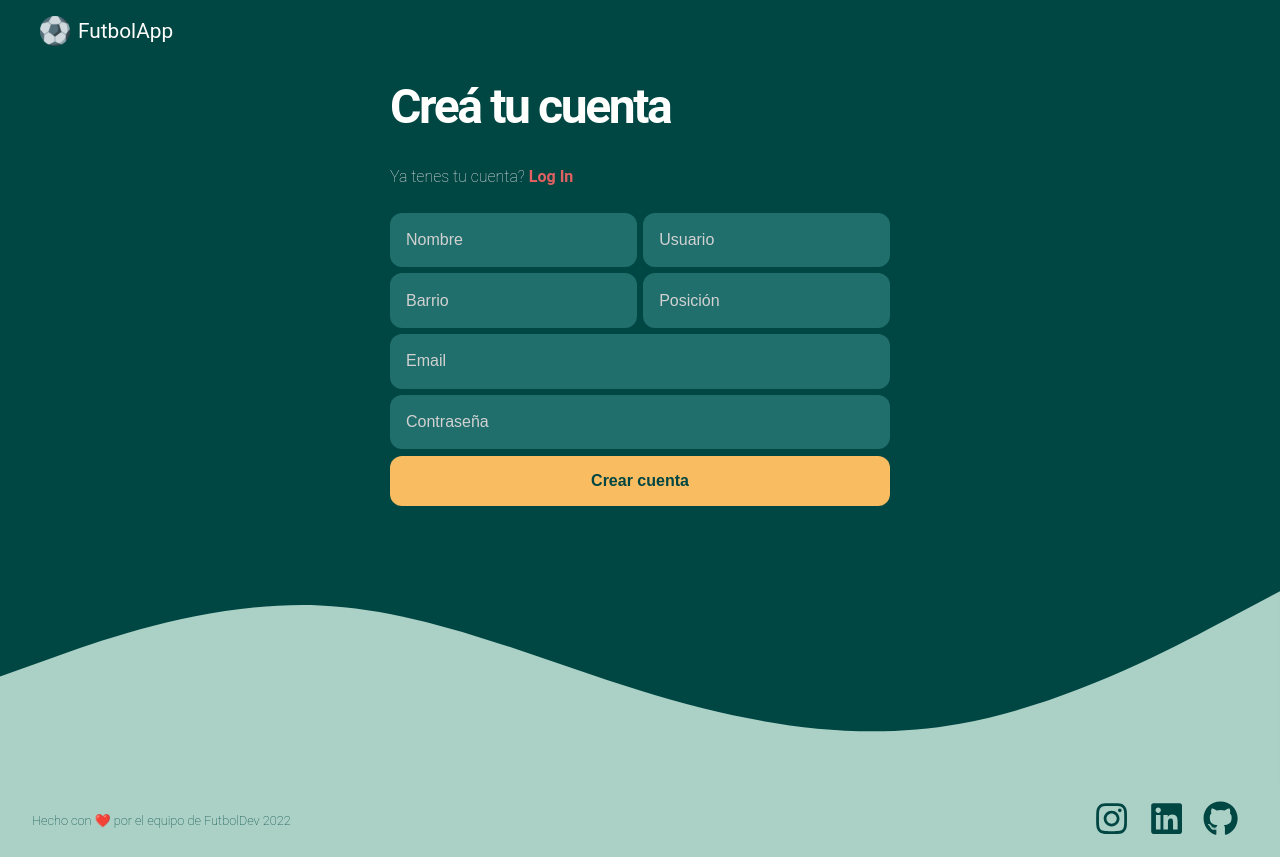
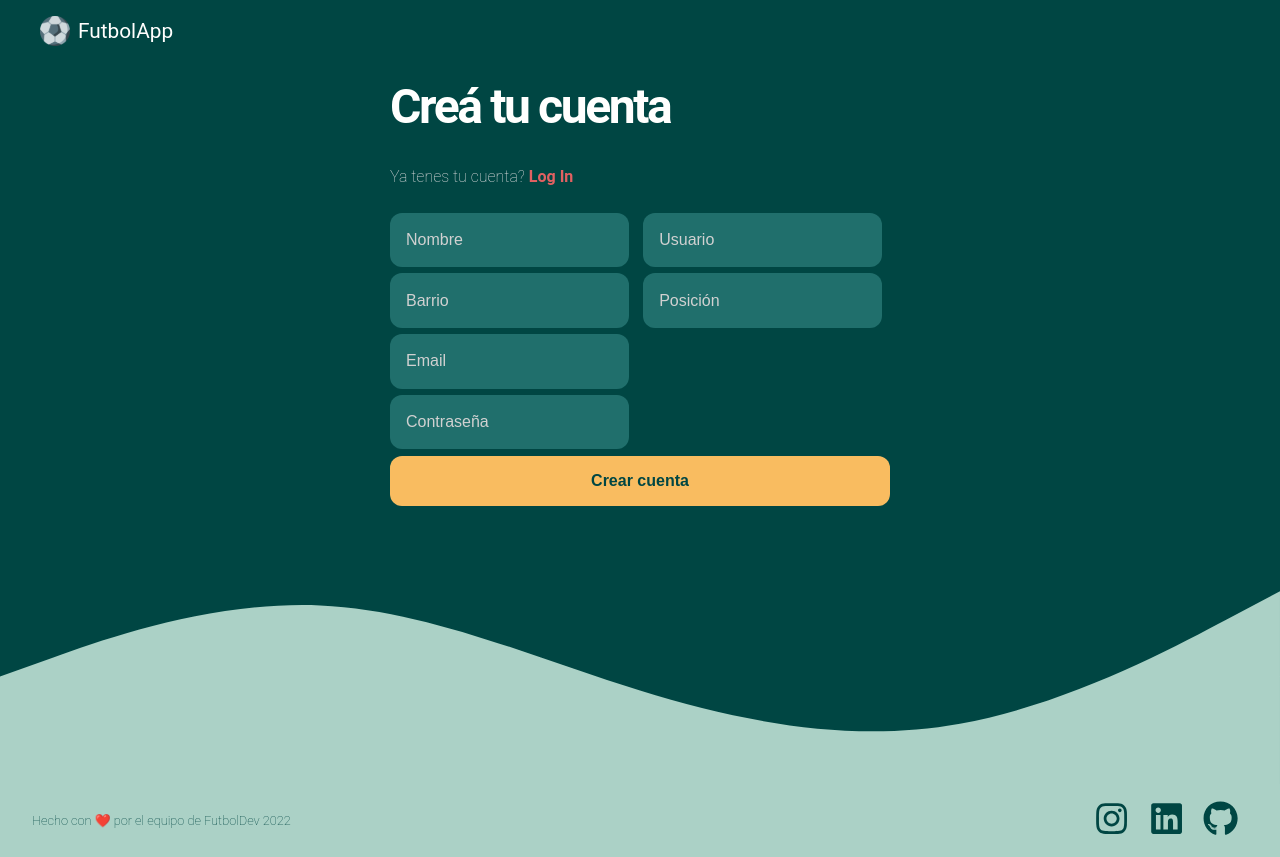
Before and after one commit to macbenites/pg-frontend, a React (Create React App) app: page /signin in a window 1280 px wide. Built offline with nearby package versions, Linux system fonts and the light colour scheme.

Commit message:
Add button Google / Facebook - Add validation React-hook-form

```diff
--- a/package.json
+++ b/package.json
@@ -8,7 +8,9 @@
     "@testing-library/user-event": "^13.5.0",
     "react": "^17.0.2",
     "react-dom": "^17.0.2",
+    "react-facebook-login": "^4.1.1",
     "react-google-login": "^5.2.2",
+    "react-hook-form": "^7.26.0",
     "react-icons": "^4.3.1",
     "react-redux": "^7.2.6",
     "react-router-dom": "^6.2.1",
--- a/src/Components/Login.jsx
+++ b/src/Components/Login.jsx
@@ -1,58 +1,119 @@
 import React from "react";
 import Logo from "./Logo";
-import { LoginDiv, BtnGoogle, BtnLogIn } from "../Styles/Login.js";
-import { InputUser, InputPassword } from "../Styles/SignIn";
+import {
+  LoginDiv,
+  BtnGoogle,
+  BtnLogIn,
+  BtnFacebook,
+  BtnApple,
+  ErrorMessage,
+} from "../Styles/Login.js";
+import { InputUser, InputPassword } from "../Styles/reusable/ContainerInput";
+import { InputForm } from "../Styles/reusable/Input";
+import FacebookLogin from "react-facebook-login";
+import GoogleLogin from "react-google-login";
+import { useForm } from "react-hook-form";
 
 export default function Login() {
-  //742910100228-bf1uk5tddd041i1fvd8bjcg77fk7qkmo.apps.googleusercontent.com// credencial google
+  const {
+    register,
+    handleSubmit,
+    reset,
+    formState: { errors },
+  } = useForm();
+  //742910100228-bf1uk5tddd041i1fvd8bjcg77fk7qkmo.apps.googleusercontent.com
+  // credencial google
+  //658093002098339 -- creedencial Facebook
+
+  const onSubmit = (event) => {
+    console.log(event);
+    // event.target.reset();
+    reset();
+  };
 
   const responseGoogle = (response) => {
     console.log(response);
     console.log(response.profileObj);
   };
+
+  const responseFacebook = (response) => {
+    console.log(response);
+  };
+
+  const componentClicked = () => {
+    console.log("logueado");
+  };
+
   return (
     <div>
       <Logo />
       <LoginDiv>
         <h4>Ingresa a tu cuenta</h4>
-        <form>
-          <InputUser
+        <form onSubmit={handleSubmit(onSubmit)}>
+          <InputUser>
+            <InputForm
               type="text"
               name="username"
               placeholder="Usuario"
               autoComplete="off"
+              {...register("username", {
+                required: {
+                  value: true,
+                  message: "** Campo requerido",
+                },
+                pattern: {
+                  value: /^[a-zA-Z0-9_-]{4,20}$/,
+                  message: "** El formato del usuario ingresado no es correcto",
+                },
+              })}
             />
-          <InputPassword
+            <ErrorMessage>{errors?.username?.message}</ErrorMessage>
+          </InputUser>
+          <InputPassword>
+            <InputForm
               type="password"
               name="password"
               placeholder="Contraseña"
+              {...register("password", {
+                required: {
+                  value: true,
+                  message: "** Campo requerido",
+                },
+                pattern: {
+                  value: /^.{6,12}$/,
+                  message:
+                    "** La contraseña debe contener entre 4 y 12 caracteres",
+                },
+              })}
               autoComplete="off"
             />
+            <ErrorMessage>{errors?.password?.message}</ErrorMessage>
+          </InputPassword>
           <BtnLogIn primary type="submit">
             Ingresar
           </BtnLogIn>
-          <div>/</div>
-          <BtnGoogle
+          <span>/</span>
+          <BtnGoogle>
+            <GoogleLogin
               clientId="742910100228-bf1uk5tddd041i1fvd8bjcg77fk7qkmo.apps.googleusercontent.com"
               buttonText="Ingresar con Google"
               onSuccess={responseGoogle}
               onFailure={responseGoogle}
               cookiePolicy={"single_host_origin"}
             />
-          <BtnGoogle
-            clientId="742910100228-bf1uk5tddd041i1fvd8bjcg77fk7qkmo.apps.googleusercontent.com"
-            buttonText="Ingresar con Google"
-            onSuccess={responseGoogle}
-            onFailure={responseGoogle}
-            cookiePolicy={"single_host_origin"}
+          </BtnGoogle>
+          <BtnFacebook>
+            <FacebookLogin
+              appId="658093002098339"
+              autoLoad={false}
+              fields="name,email,picture"
+              onClick={componentClicked}
+              callback={responseFacebook}
+              icon="fa-facebook"
+              textButton="Ingresa con facebook"
             />
-          <BtnGoogle
-            clientId="742910100228-bf1uk5tddd041i1fvd8bjcg77fk7qkmo.apps.googleusercontent.com"
-            buttonText="Ingresar con Google"
-            onSuccess={responseGoogle}
-            onFailure={responseGoogle}
-            cookiePolicy={"single_host_origin"}
-          />
+          </BtnFacebook>
+          <BtnApple type="button">Apple</BtnApple>
         </form>
       </LoginDiv>
     </div>
--- a/src/Components/SignIn.jsx
+++ b/src/Components/SignIn.jsx
@@ -2,18 +2,16 @@ import React, { useState } from "react";
 // import { useDispatch } from "react-redux";
 import { useNavigate } from "react-router-dom";
 import Logo from "./Logo";
+import { SignInDiv, LinkToSignIn, BtnSignIn } from "../Styles/SignIn";
+import { InputForm } from "../Styles/reusable/Input";
 import {
-  SignInDiv,
-  LinkToSignIn,
   InputUser,
   InputName,
   InputBarrio,
   InputPosition,
   InputEmail,
   InputPassword,
-  BtnSignIn,
-} from "../Styles/SignIn";
-
+} from "../Styles/reusable/ContainerInput";
 function SignIn() {
   // const dispatch = useDispatch()
   const navigate = useNavigate();
@@ -69,7 +67,8 @@ function SignIn() {
           Ya tenes tu cuenta?<LinkToSignIn to="/login"> Log In</LinkToSignIn>
         </h5>
         <form>
-          <InputName
+          <InputName>
+            <InputForm
               type="text"
               autoComplete="off"
               value={input.name}
@@ -77,8 +76,9 @@ function SignIn() {
               onChange={(e) => handleChange(e)}
               placeholder="Nombre"
             />
-
-          <InputUser
+          </InputName>
+          <InputUser>
+            <InputForm
               type="text"
               autoComplete="off"
               value={input.username}
@@ -86,8 +86,9 @@ function SignIn() {
               onChange={(e) => handleChange(e)}
               placeholder="Usuario"
             />
-
-          <InputBarrio
+          </InputUser>
+          <InputBarrio>
+            <InputForm
               type="text"
               autoComplete="off"
               value={input.neighborhood}
@@ -95,8 +96,9 @@ function SignIn() {
               onChange={(e) => handleChange(e)}
               placeholder="Barrio"
             />
-
-          <InputPosition
+          </InputBarrio>
+          <InputPosition>
+            <InputForm
               type="text"
               autoComplete="off"
               value={input.position}
@@ -104,8 +106,9 @@ function SignIn() {
               onChange={(e) => handleChange(e)}
               placeholder="Posición"
             />
-
-          <InputEmail
+          </InputPosition>
+          <InputEmail>
+            <InputForm
               type="email"
               autoComplete="off"
               value={input.email}
@@ -113,8 +116,9 @@ function SignIn() {
               onChange={(e) => handleChange(e)}
               placeholder="Email"
             />
-
-          <InputPassword
+          </InputEmail>
+          <InputPassword>
+            <InputForm
               type="password"
               autoComplete="off"
               value={input.password}
@@ -122,7 +126,7 @@ function SignIn() {
               onChange={(e) => handleChange(e)}
               placeholder="Contraseña"
             />
-
+          </InputPassword>
           <BtnSignIn
             primary
             type="submit"
--- a/src/Styles/Login.js
+++ b/src/Styles/Login.js
@@ -1,11 +1,18 @@
 import styled from "styled-components";
-import GoogleLogin from "react-google-login";
 import { Button } from "../Styles/reusable/Button";
 
-export const BtnGoogle = styled(GoogleLogin)`
+export const BtnGoogle = styled.div`
+  margin: auto;
   grid-area: google;
-  background-color: transparent;
-  border-radius: 1rem;
+`;
+
+export const BtnFacebook = styled.div`
+  margin: auto;
+  grid-area: facebook;
+`;
+
+export const BtnApple = styled(Button)`
+  grid-area: apple;
 `;
 
 export const LoginDiv = styled.div`
@@ -22,20 +29,19 @@ export const LoginDiv = styled.div`
 
   form {
     display: grid;
-    grid-gap: 0.4rem;
+    grid-gap: 2rem;
     grid-template-columns: 1fr;
+    grid-template-rows: auto;
     grid-template-areas:
       "username"
       "password"
       "btnlogin"
       "icon"
       "google"
-      "google"
-      "google"
-      ;
-    grid-template-rows: auto;
+      "facebook"
+      "apple";
   }
-  div {
+  span {
     display: flex;
     justify-content: center;
     align-items: center;
@@ -43,25 +49,30 @@ export const LoginDiv = styled.div`
     font-size: 2rem;
     font-weight: 700;
     padding: 1rem 0;
-    color : var(--text-color);
+    color: var(--text-color);
   }
 
-  @media (min-width: 568px) {
+  @media (min-width: 620px) {
     margin: 0 auto;
-    max-width: 500px;
+    max-width: 600px;
     form {
+      grid-gap: 0.5rem;
       grid-template-columns: 1fr 20% 1fr;
       grid-template-rows: auto;
       grid-template-areas:
-      "username icon google"
-      "password icon google"
-      "btnlogin icon google"
-      ;
+        "username icon google"
+        "password icon facebook"
+        "btnlogin icon apple";
     }
   }
 `;
 
 export const BtnLogIn = styled(Button)`
- grid-area : btnlogin;
+  grid-area: btnlogin;
   width: 100%;
 `;
+
+export const ErrorMessage = styled.p`
+  font-size: 1rem;
+  color: var(--tertiary);
+`;
--- a/src/Styles/SignIn.js
+++ b/src/Styles/SignIn.js
@@ -50,29 +50,6 @@ export const SignInDiv = styled.div`
   }
 `;
 
-export const InputName = styled(InputForm)`
-  grid-area: name;
-`;
-
-export const InputUser = styled(InputForm)`
-  grid-area: username;
-`;
-
-export const InputBarrio = styled(InputForm)`
-  grid-area: barrio;
-`;
-
-export const InputPosition = styled(InputForm)`
-  grid-area: position;
-`;
-
-export const InputEmail = styled(InputForm)`
-  grid-area: email;
-`;
-
-export const InputPassword = styled(InputForm)`
-  grid-area: password;
-`;
 
 export const BtnSignIn = styled(Button)`
   width: 100%;
--- /dev/null
+++ b/src/Styles/reusable/ContainerInput.js
@@ -0,0 +1,26 @@
+import styled from "styled-components";
+
+
+export const InputName = styled.div`
+  grid-area: name;
+`;
+
+export const InputUser = styled.div`
+  grid-area: username;
+`;
+
+export const InputBarrio = styled.div`
+  grid-area: barrio;
+`;
+
+export const InputPosition = styled.div`
+  grid-area: position;
+`;
+
+export const InputEmail = styled.div`
+  grid-area: email;
+`;
+
+export const InputPassword = styled.div`
+  grid-area: password;
+`;
```
Lines whose indentation alone changed are shown as unchanged.
